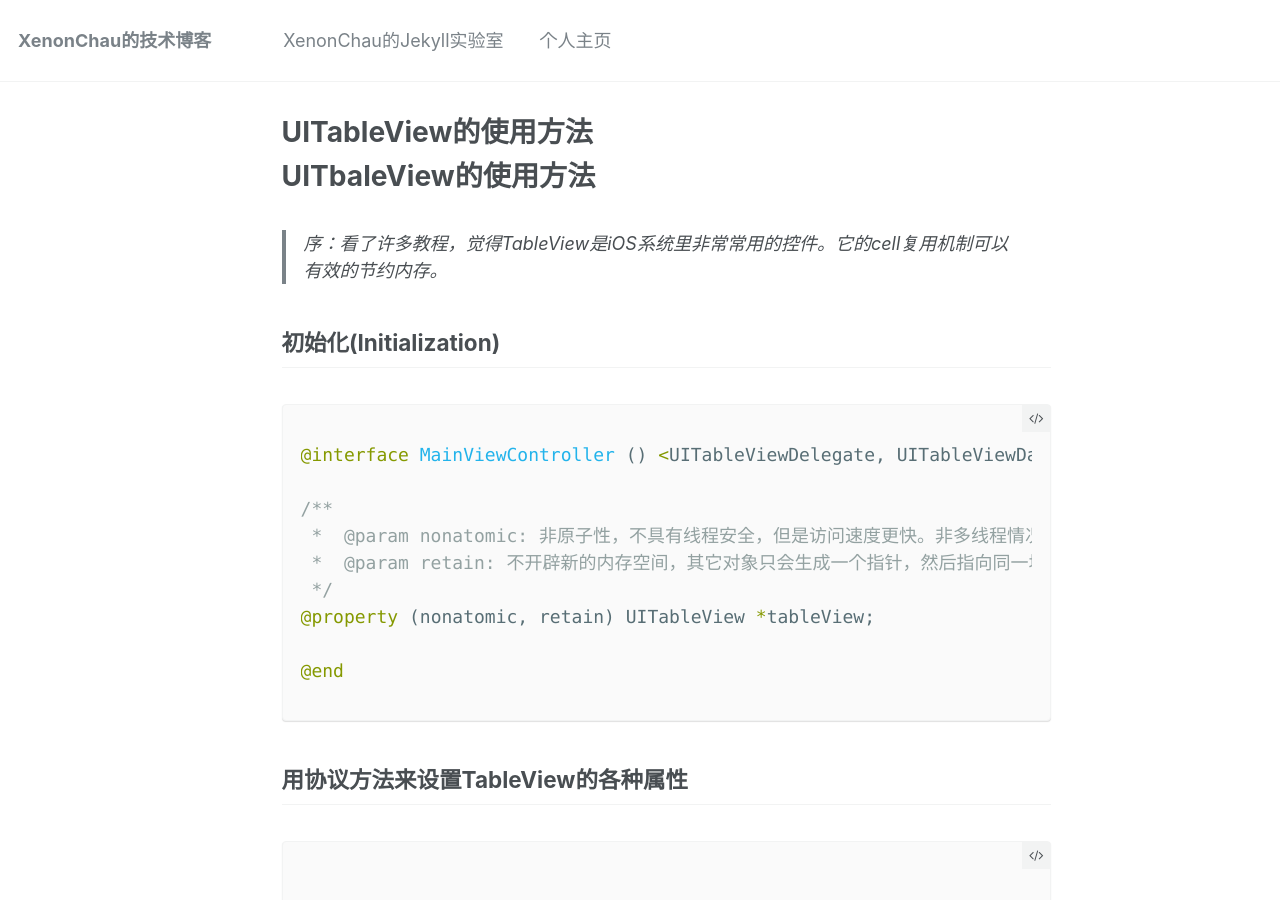
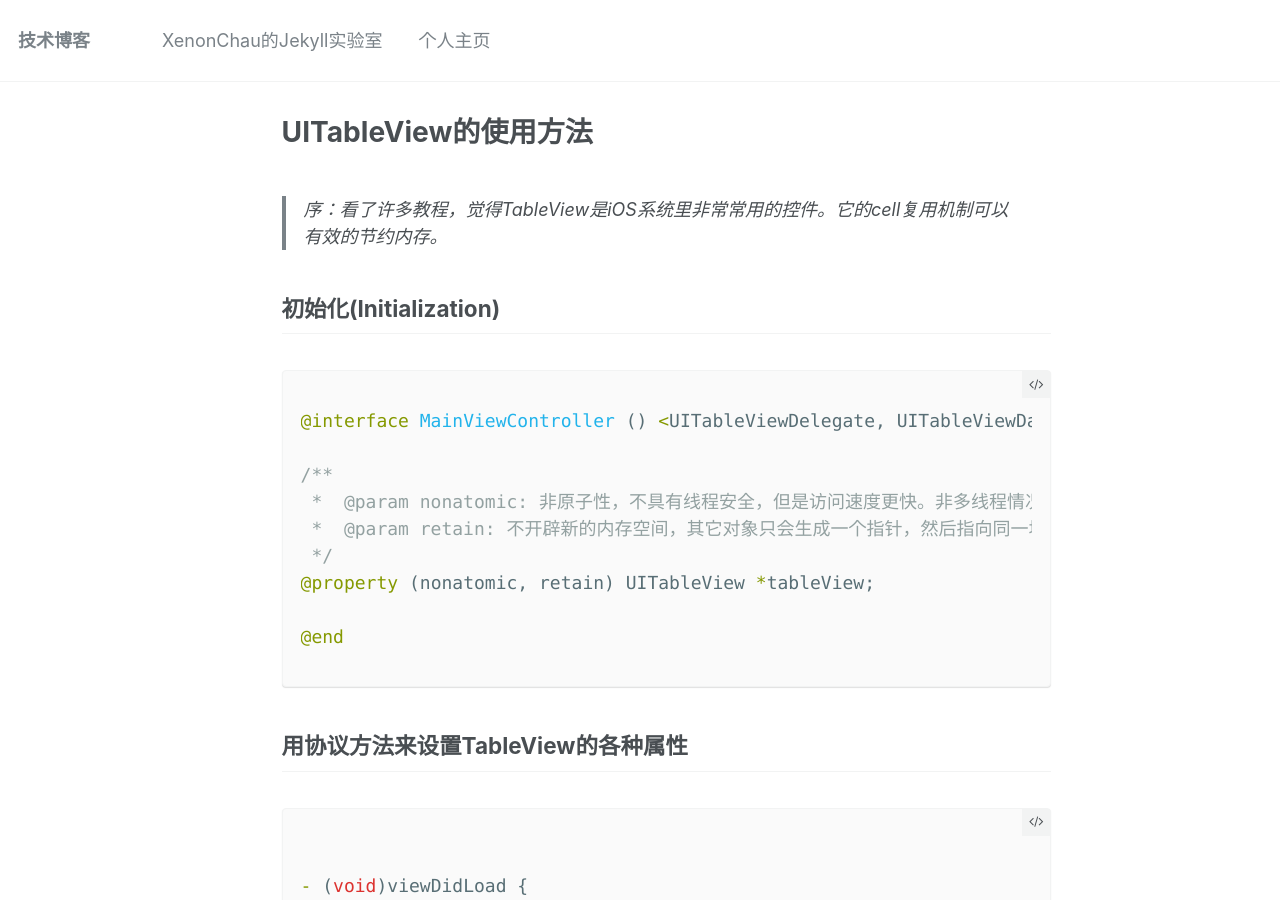
Before and after one commit to XenonChau/blog_jekyll, a Jekyll site: the page built from _posts/2013-07-18-How-to-use-UITableView.markdown, in a window 1280 px wide and 900 px high. Built offline with Jekyll 4.4.1, drawn with Linux system fonts in a browser that asks for light colours.

Commit message:
fix bugs

```diff
--- a/_config.yml
+++ b/_config.yml
@@ -7,7 +7,7 @@
 
 # Site Settings
 locale                   : "cn"
-title                    : "XenonChau的技术博客"
+title                    : "技术博客"
 title_separator          : "-"
 name                     : "Xenon Chau"
 description              : "一个年迈的程序猿的碎碎念。"
--- a/_posts/2013-07-18-How-to-use-UITableView.markdown
+++ b/_posts/2013-07-18-How-to-use-UITableView.markdown
@@ -4,8 +4,6 @@ title:  "UITableView的使用方法"
 date:   2013-07-18 21:11:31 +0600
 categories: Objective-C
 ---
-
-# UITbaleView的使用方法
 
 > 序：看了许多教程，觉得TableView是iOS系统里非常常用的控件。它的cell复用机制可以有效的节约内存。
 
--- a/_posts/2016-07-20-nonsense-of-a-pm.markdown
+++ b/_posts/2016-07-20-nonsense-of-a-pm.markdown
@@ -5,7 +5,6 @@ date:   2016-07-20 00:02:18 +0430
 categories: 个人随笔
 ---
 
-# 一个"PM"的胡言乱语
 
 > 首先说明一下，我现在这个PM，不仅仅是Product Manager，同时还兼任Project Manager一职。
 
```
